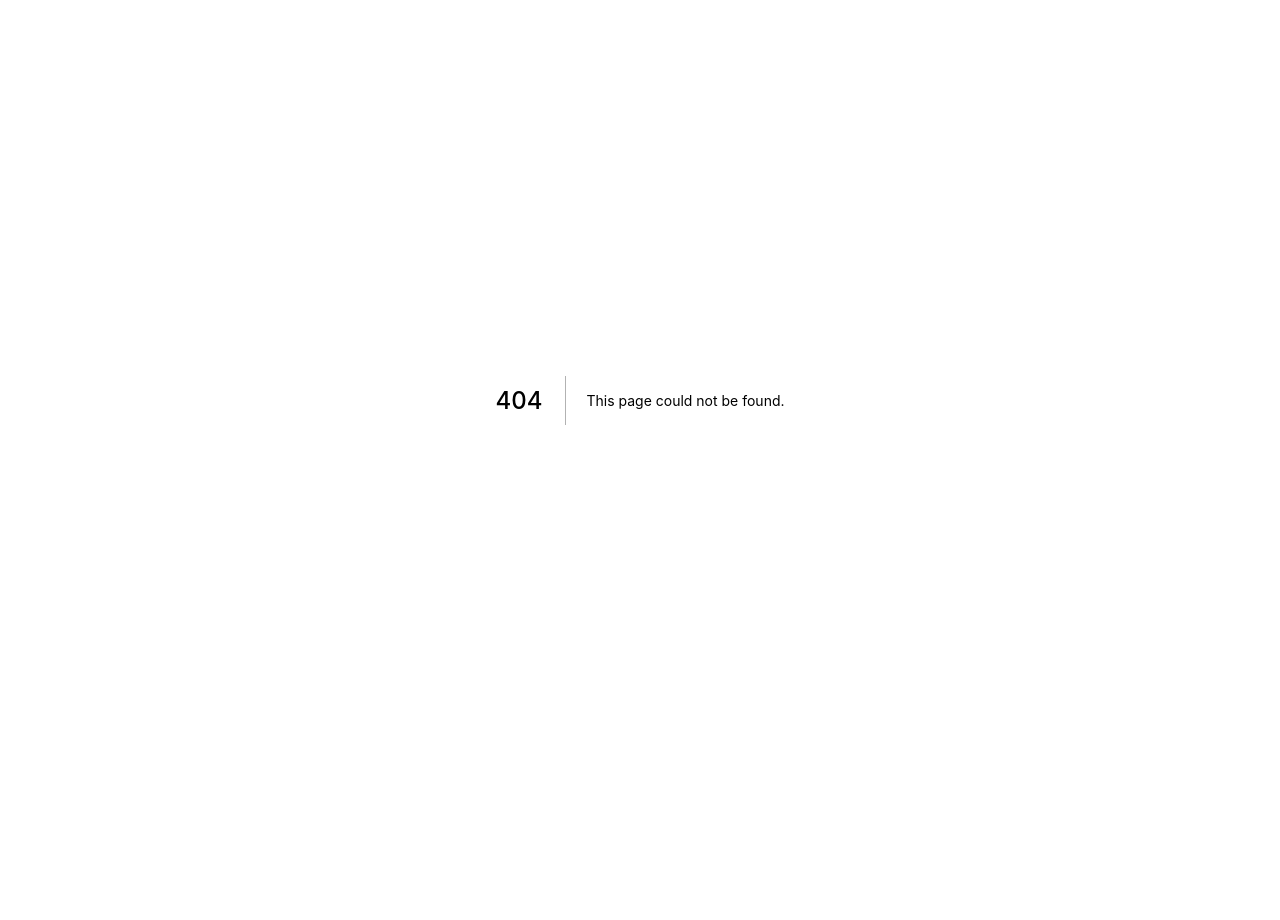
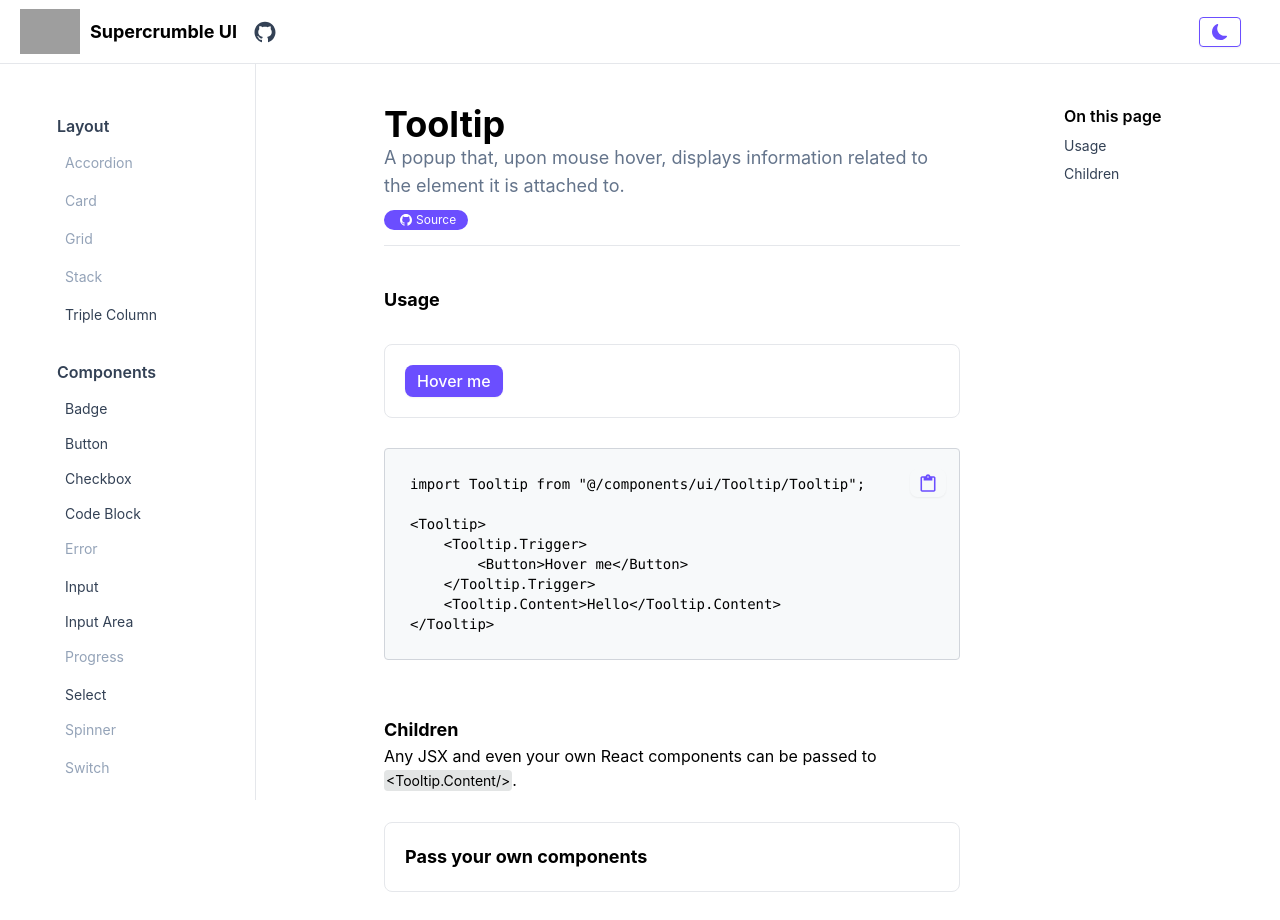
Before and after one commit to elijahnikov/ui, a Next.js app: page /tooltip in a window 1280 px wide. Before the commit this address had no page. Shown: the top 920 px of the page. Before the commit the page ends 800 px from the top, so only its background shows below. Built offline with nearby package versions, Linux system fonts and the light colour scheme; grey boxes are pictures that could not be loaded; a web font is replaced by a local one.

Commit message:
tooltip example page

```diff
--- /dev/null
+++ b/src/maps/component/tooltip.ts
@@ -0,0 +1,34 @@
+import { MenuMap } from "./types";
+
+export const tooltipMenuMap: MenuMap[] = [
+    {
+        label: "Usage",
+        href: "#usage",
+    },
+    {
+        label: "Children",
+        href: "#children",
+    },
+];
+
+export const tooltipCode = {
+    usage: `import Tooltip from "@/components/ui/Tooltip/Tooltip";
+
+<Tooltip>
+    <Tooltip.Trigger>
+        <Button>Hover me</Button>
+    </Tooltip.Trigger>
+    <Tooltip.Content>Hello</Tooltip.Content>
+</Tooltip>`,
+
+    children: `import Tooltip from "@/components/ui/Tooltip/Tooltip";
+
+<Tooltip>
+    <Tooltip.Trigger>
+        <h4>Pass your own components</h4>
+    </Tooltip.Trigger>
+    <Tooltip.Content>
+        <Input placeholder="Try typing here!" />
+    </Tooltip.Content>
+</Tooltip>`,
+};
--- a/src/maps/componentMap.ts
+++ b/src/maps/componentMap.ts
@@ -98,7 +98,7 @@ export const componentMap: ComponentSectionMapType[] = [
                 title: "Tooltip",
                 value: "tooltip",
                 href: "/tooltip",
-                disabled: true,
+                disabled: false,
             },
             {
                 id: 10,
--- /dev/null
+++ b/src/pages/tooltip.tsx
@@ -0,0 +1,76 @@
+// React
+import React from "react";
+
+// Components
+import Layout from "@/components/common/Layout/Layout";
+import PageHeader from "@/components/common/PageHeader/PageHeader";
+import ExampleBlock from "@/components/common/ExampleBlock/ExampleBlock";
+import CodeBlock from "@/components/ui/CodeBlock/CodeBlock";
+import Tooltip from "@/components/ui/Tooltip/Tooltip";
+import Button from "@/components/ui/Button/Button";
+
+// Data
+import { tooltipCode, tooltipMenuMap } from "@/maps/component/tooltip";
+import Input from "@/components/ui/Input/Input";
+import PageStepper from "@/components/common/PageStepper/PageStepper";
+
+interface TooltipPageProps {}
+
+const TooltipPage = ({}: TooltipPageProps) => {
+    return (
+        <Layout title="Tooltip - Supercrumble UI" menuMap={tooltipMenuMap}>
+            <div className="mb-[40px]">
+                <PageHeader
+                    title="Tooltip"
+                    description="A popup that, upon mouse hover, displays information related to the element it is attached to."
+                    githubLink="/"
+                />
+            </div>
+            <div>
+                <a
+                    className="relative h-[20px] invisible top-[-80px]"
+                    id="usage"
+                ></a>
+                <h4 className="mb-[30px]">Usage</h4>
+                <ExampleBlock>
+                    <Tooltip>
+                        <Tooltip.Trigger>
+                            <Button>Hover me</Button>
+                        </Tooltip.Trigger>
+                        <Tooltip.Content>Hello</Tooltip.Content>
+                    </Tooltip>
+                </ExampleBlock>
+                <CodeBlock code={tooltipCode.usage} />
+            </div>
+
+            <div className="mt-[50px]">
+                <a
+                    className="relative h-[20px] invisible top-[-80px]"
+                    id="children"
+                ></a>
+                <h4>Children</h4>
+                <p className="mb-[30px]">
+                    Any JSX and even your own React components can be passed to{" "}
+                    <span className="text-sm bg-sky-light dark:bg-slate-800 rounded-md p-[2px]">
+                        {`<Tooltip.Content/>`}
+                    </span>
+                    .
+                </p>
+                <ExampleBlock>
+                    <Tooltip>
+                        <Tooltip.Trigger>
+                            <h4>Pass your own components</h4>
+                        </Tooltip.Trigger>
+                        <Tooltip.Content>
+                            <Input placeholder="Try typing here!" />
+                        </Tooltip.Content>
+                    </Tooltip>
+                </ExampleBlock>
+                <CodeBlock code={tooltipCode.children} />
+            </div>
+            <PageStepper currentPage="tooltip" />
+        </Layout>
+    );
+};
+
+export default TooltipPage;
```
